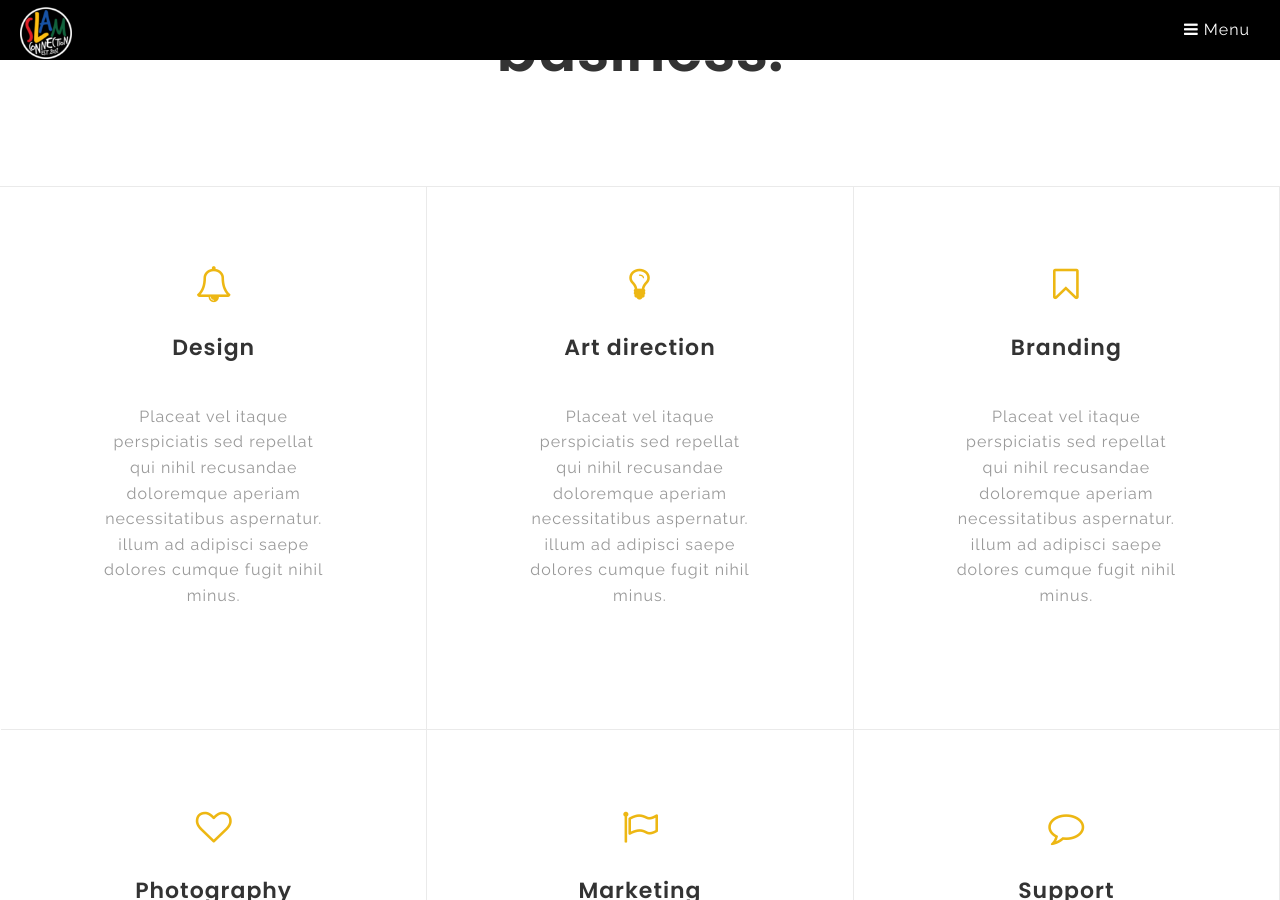
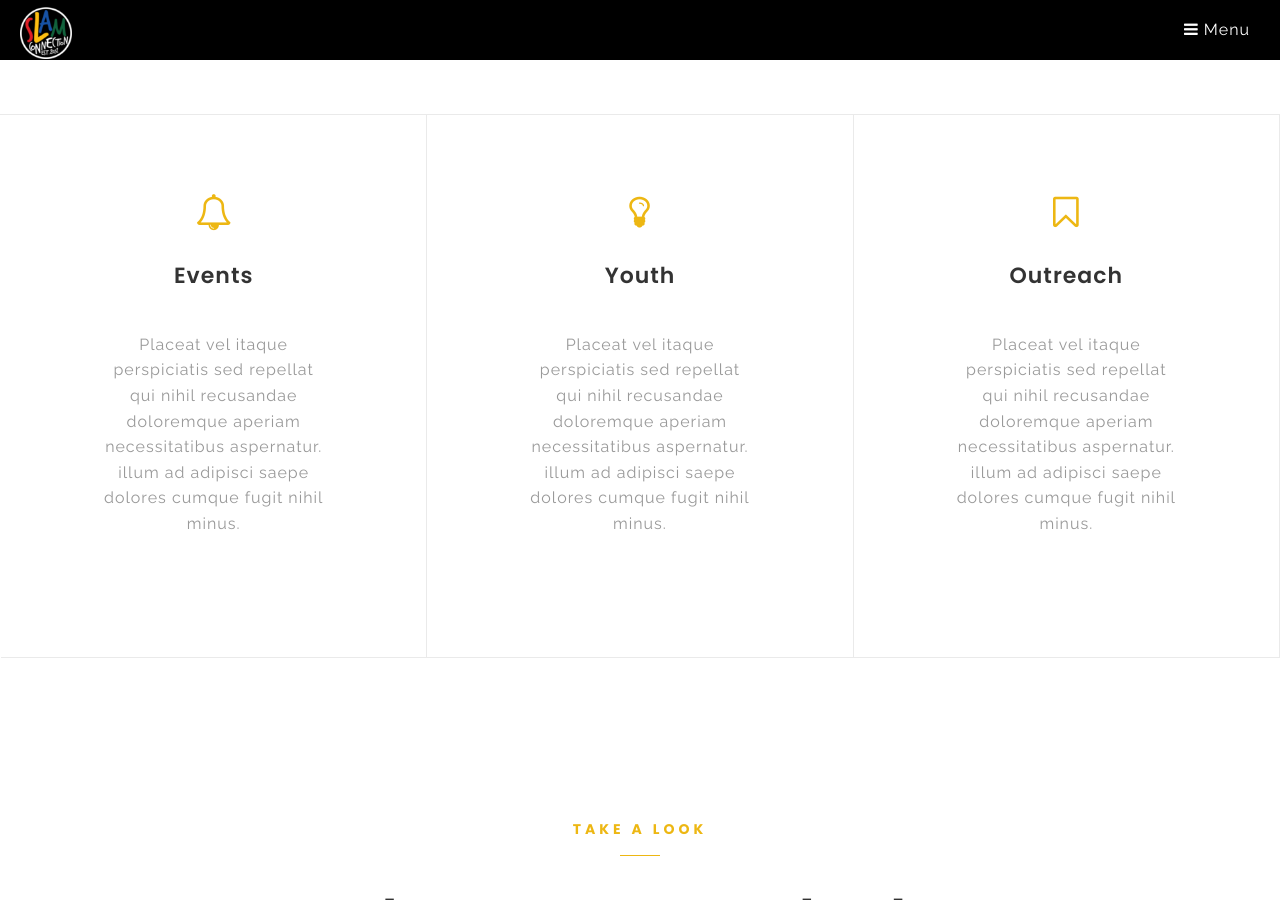
Before and after one commit to Siyuan-Zhu/Slam-Connection-Site, a Jekyll site: the page built from index.html, in a window 1280 px wide and 900 px high, scrolled down 2713 px. Built offline with Jekyll 4.4.1, drawn with Linux system fonts in a browser that asks for light colours; some of the changed text lies outside the part shown.

```diff
--- a/index.html
+++ b/index.html
@@ -2,30 +2,19 @@
 layout: default
 onepage: true
 services:
-  - title: Design
+  - title: Events
     icon: fa fa-bell-o
     desc: Placeat vel itaque perspiciatis sed repellat qui nihil recusandae doloremque aperiam necessitatibus aspernatur. illum ad adipisci saepe dolores cumque fugit nihil minus.
     bg: /assets/images/@stock/service-item-1-bg.jpg
-  - title: Art direction
+  - title: Youth
     icon: fa fa-lightbulb-o
     desc: Placeat vel itaque perspiciatis sed repellat qui nihil recusandae doloremque aperiam necessitatibus aspernatur. illum ad adipisci saepe dolores cumque fugit nihil minus.
     bg: /assets/images/@stock/service-item-2-bg.jpg
-  - title: Branding
+  - title: Outreach
     icon: fa fa-bookmark-o
     desc: Placeat vel itaque perspiciatis sed repellat qui nihil recusandae doloremque aperiam necessitatibus aspernatur. illum ad adipisci saepe dolores cumque fugit nihil minus.
     bg: /assets/images/@stock/service-item-3-bg.jpg
-  - title: Photography
-    icon: fa fa-heart-o
-    desc: Placeat vel itaque perspiciatis sed repellat qui nihil recusandae doloremque aperiam necessitatibus aspernatur. illum ad adipisci saepe dolores cumque fugit nihil minus.
-    bg: /assets/images/@stock/service-item-4-bg.jpg
-  - title: Marketing
-    icon: fa fa-flag-o
-    desc: Placeat vel itaque perspiciatis sed repellat qui nihil recusandae doloremque aperiam necessitatibus aspernatur. illum ad adipisci saepe dolores cumque fugit nihil minus.
-    bg: /assets/images/@stock/service-item-5-bg.jpg
-  - title: Support
-    icon: fa fa-comment-o
-    desc: Placeat vel itaque perspiciatis sed repellat qui nihil recusandae doloremque aperiam necessitatibus aspernatur. illum ad adipisci saepe dolores cumque fugit nihil minus.
-    bg: /assets/images/@stock/service-item-6-bg.jpg
+
 works:
   - path: _works/diff-foods.md
   - path: _works/sketch-book.md
@@ -185,7 +174,7 @@ clients:
     <div class='large-8 columns large-centered'>
       <div class="section-title">
         <p class="small-title">main services</p>
-        <h2>We transform business.</h2>
+        <h2>What we do</h2>
       </div>
     </div>
   </div>
```
